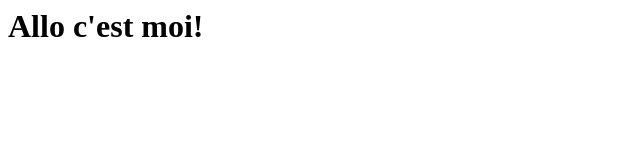
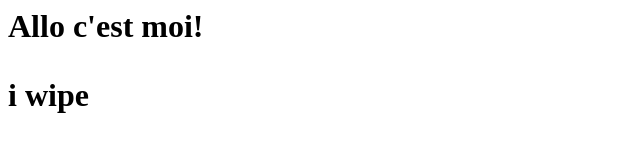
Before and after one commit to trashcompactors/trashcompactors.github.io, a plain HTML site: page index.html in a window 1280 px wide. Shown: the whole page, without its empty margins (0-640 px from the left). Drawn offline with Linux system fonts and the light colour scheme.

Commit message:
Update index.html

```diff
--- a/index.html
+++ b/index.html
@@ -1,3 +1,4 @@
 <html>
 <h1>Allo c'est moi!<h1>
+  <p>i wipe</p>
 </html>
```
